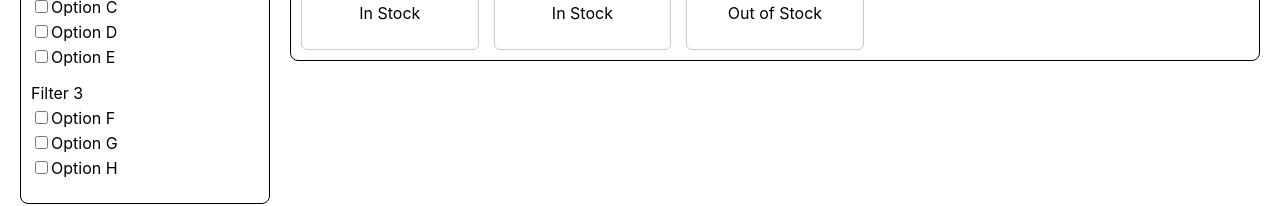
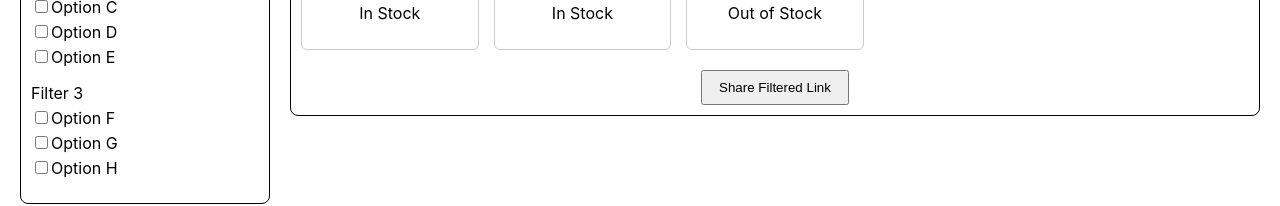
Before and after one commit to Mohamadreza76211/products-filtering, a React (Create React App) app: page / in a window 1280 px wide. Shown: the part 321-527 px from the top of the page. Built offline with nearby package versions, Linux system fonts and the light colour scheme.

Commit message:
Fix: AND / OR (4/22/2025)

```diff
--- a/package.json
+++ b/package.json
@@ -9,6 +9,7 @@
     "@testing-library/user-event": "^13.5.0",
     "react": "^19.1.0",
     "react-dom": "^19.1.0",
+    "react-router-dom": "^7.5.1",
     "react-scripts": "5.0.1",
     "sass": "^1.86.3",
     "web-vitals": "^2.1.4"
--- a/src/App.js
+++ b/src/App.js
@@ -9,6 +9,39 @@ function App() {
   const [selectedOptions, setSelectedOptions] = useState([]);
   const [filteredProducts, setFilteredProducts] = useState(data.Data.Products);
 
+  // ⬅️ لود اولیه: خواندن از URL
+  useEffect(() => {
+    const params = new URLSearchParams(window.location.search);
+    const categoryParam = params.get("category");
+    const filtersParam = params.get("filters");
+
+    if (categoryParam) {
+      setSelectedCategory(Number(categoryParam));
+    }
+
+    if (filtersParam) {
+      const options = filtersParam.split(",").filter(Boolean);
+      setSelectedOptions(options);
+    }
+  }, []);
+
+  // ⬅️ آپدیت URL هنگام تغییر دسته یا فیلتر
+  useEffect(() => {
+    const params = new URLSearchParams();
+
+    if (selectedCategory !== null) {
+      params.set("category", selectedCategory);
+    }
+
+    if (selectedOptions.length > 0) {
+      params.set("filters", selectedOptions.join(","));
+    }
+
+    const newUrl = `${window.location.pathname}?${params.toString()}`;
+    window.history.replaceState(null, "", newUrl);
+  }, [selectedCategory, selectedOptions]);
+
+  // ⬅️ فیلتر کردن محصولات با منطق ترکیبی OR و AND
   useEffect(() => {
     let result = data.Data.Products;
 
@@ -19,14 +52,24 @@ function App() {
     }
 
     if (selectedOptions.length > 0) {
-      result = result.filter((product) =>
-        selectedOptions.every((selectedKey) => {
-          const [filterId, optionId] = selectedKey.split("_").map(Number);
+      // گروه‌بندی selectedOptions بر اساس Filter
+      const groupedFilters = {};
+
+      selectedOptions.forEach((key) => {
+        const [filterId, optionId] = key.split("_").map(Number);
+        if (!groupedFilters[filterId]) groupedFilters[filterId] = [];
+        groupedFilters[filterId].push(optionId);
+      });
+
+      result = result.filter((product) => {
+        // بررسی برای هر فیلتر (AND)
+        return Object.entries(groupedFilters).every(([filterId, optionIds]) => {
+          // در هر فیلتر، محصول باید حداقل یکی از optionهای انتخاب‌شده را داشته باشد (OR)
           return product.Filters.some(
-            (f) => f.Filter === filterId && f.Option === optionId
+            (f) => f.Filter === Number(filterId) && optionIds.includes(f.Option)
           );
-        })
-      );
+        });
+      });
     }
 
     setFilteredProducts(result);
--- a/src/components/Products.js
+++ b/src/components/Products.js
@@ -1,12 +1,23 @@
-import React from "react";
+import React, { useState } from "react";
 
 function Products({ products }) {
+  const [copied, setCopied] = useState(false);
+
+  const handleShare = () => {
+    const url = window.location.href;
+    navigator.clipboard.writeText(url).then(() => {
+      setCopied(true);
+      setTimeout(() => setCopied(false), 2000); // بعد از ۲ ثانیه پیام پاک شود
+    });
+  };
+
   return (
     <div className="products">
       <h3>Products</h3>
       {products.length === 0 ? (
         <p>No products match your filters.</p>
       ) : (
+        <>
           <div className="product-list">
             {products.map((prod, idx) => (
               <div key={idx} className="product-card">
@@ -21,6 +32,22 @@ function Products({ products }) {
               </div>
             ))}
           </div>
+
+          {/* 🔗 دکمه اشتراک‌گذاری */}
+          <div style={{ marginTop: "20px", textAlign: "center" }}>
+            <button
+              onClick={handleShare}
+              style={{ padding: "8px 16px", cursor: "pointer" }}
+            >
+              Share Filtered Link
+            </button>
+            {copied && (
+              <p style={{ color: "green", marginTop: "8px" }}>
+                Link copied to clipboard!
+              </p>
+            )}
+          </div>
+        </>
       )}
     </div>
   );
--- a/src/data/products.json
+++ b/src/data/products.json
@@ -5,8 +5,8 @@
         "ProductName": "Product 1",
         "Stock": true,
         "Price": 100000,
-                "Image":"https://upload.wikimedia.org/wikipedia/commons/thumb/3/34/IPhone_12_Blue.svg/800px-IPhone_12_Blue.svg.png",
-                "CategoryID":1,
+        "Image": "https://upload.wikimedia.org/wikipedia/commons/thumb/3/34/IPhone_12_Blue.svg/800px-IPhone_12_Blue.svg.png",
+        "CategoryID": 1,
         "Filters": [
           {
             "Filter": 1,
@@ -26,8 +26,8 @@
         "ProductName": "Product 2",
         "Stock": true,
         "Price": 200000,
-                "Image":"https://upload.wikimedia.org/wikipedia/commons/2/25/M2_Macbook_Air_Midnight_model_-_1.jpg",
-                "CategoryID":2,
+        "Image": "https://upload.wikimedia.org/wikipedia/commons/2/25/M2_Macbook_Air_Midnight_model_-_1.jpg",
+        "CategoryID": 2,
         "Filters": [
           {
             "Filter": 1,
@@ -43,16 +43,12 @@
         "ProductName": "Product 3",
         "Stock": false,
         "Price": 300000,
-                "Image":"https://upload.wikimedia.org/wikipedia/commons/thumb/8/83/AirPods_%28cropped%29.jpg/1920px-AirPods_%28cropped%29.jpg",
+        "Image": "https://upload.wikimedia.org/wikipedia/commons/thumb/8/83/AirPods_%28cropped%29.jpg/1920px-AirPods_%28cropped%29.jpg",
         "CategoryID": 2,
         "Filters": [
           {
             "Filter": 1,
             "Option": 2
-                    },
-                    {
-                        "Filter": 2,
-                        "Option": 5
           },
           {
             "Filter": 2,
@@ -65,8 +61,8 @@
       {
         "FilterID": 1,
         "FilterName": "Filter 1",
-                "Options":[
-                    {"OptionID":1,"OptionName": "Option A"},
+        "Options": [
+          { "OptionID": 1, "OptionName": "Option A" },
           {
             "OptionID": 2,
             "OptionName": "Option B"
@@ -96,22 +92,22 @@
         "FilterName": "Filter 3",
         "Options": [
           {
-                        "OptionID": 3,
+            "OptionID": 6,
             "OptionName": "Option F"
           },
           {
-                        "OptionID": 4,
+            "OptionID": 7,
             "OptionName": "Option G"
           },
           {
-                        "OptionID": 5,
+            "OptionID": 8,
             "OptionName": "Option H"
           }
         ]
       }
-        ]
-        ,"Categories":[
-            {"CategoryID":1,"CategoryName":"Category-1"},
+    ],
+    "Categories": [
+      { "CategoryID": 1, "CategoryName": "Category-1" },
 
       {
         "CategoryID": 2,
```
Also changed, not shown: 1 other file (tests, documents, lock files or other folders). Lines whose indentation alone changed are shown as unchanged.
